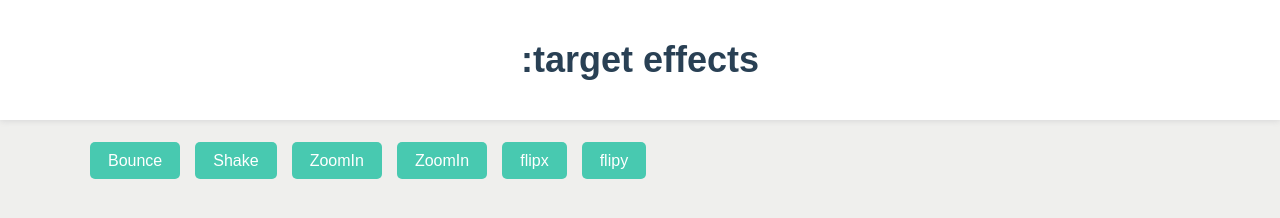
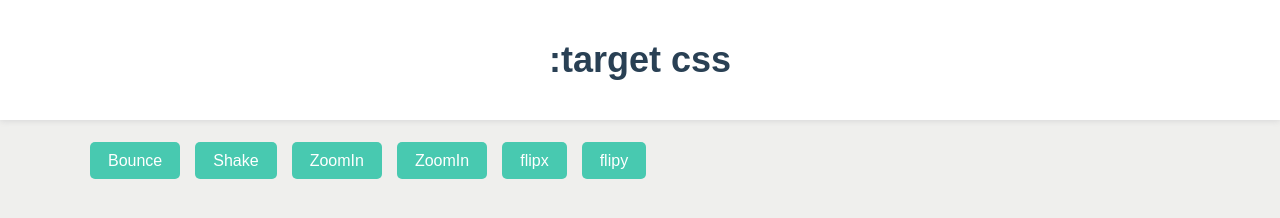
Before and after one commit to codeessentials/csstarget, a plain HTML site: page index.html in a window 1280 px wide. Drawn offline with Linux system fonts and the light colour scheme.

Commit message:
NAme title page alterate

```diff
--- a/index.html
+++ b/index.html
@@ -2,14 +2,14 @@
 <html lang="en">
 <head>
 	<meta charset="UTF-8">
-	<title>Css :target</title>
+	<title>:target</title>
 	<link rel="stylesheet" href="style.css">
 	<script src="script.js"></script>
 </head>
 <body>
 
 	<header id="header">
-		<h1>:target effects</h1>
+		<h1>:target css</h1>
 	</header>
 
 	<main class="container">
```
